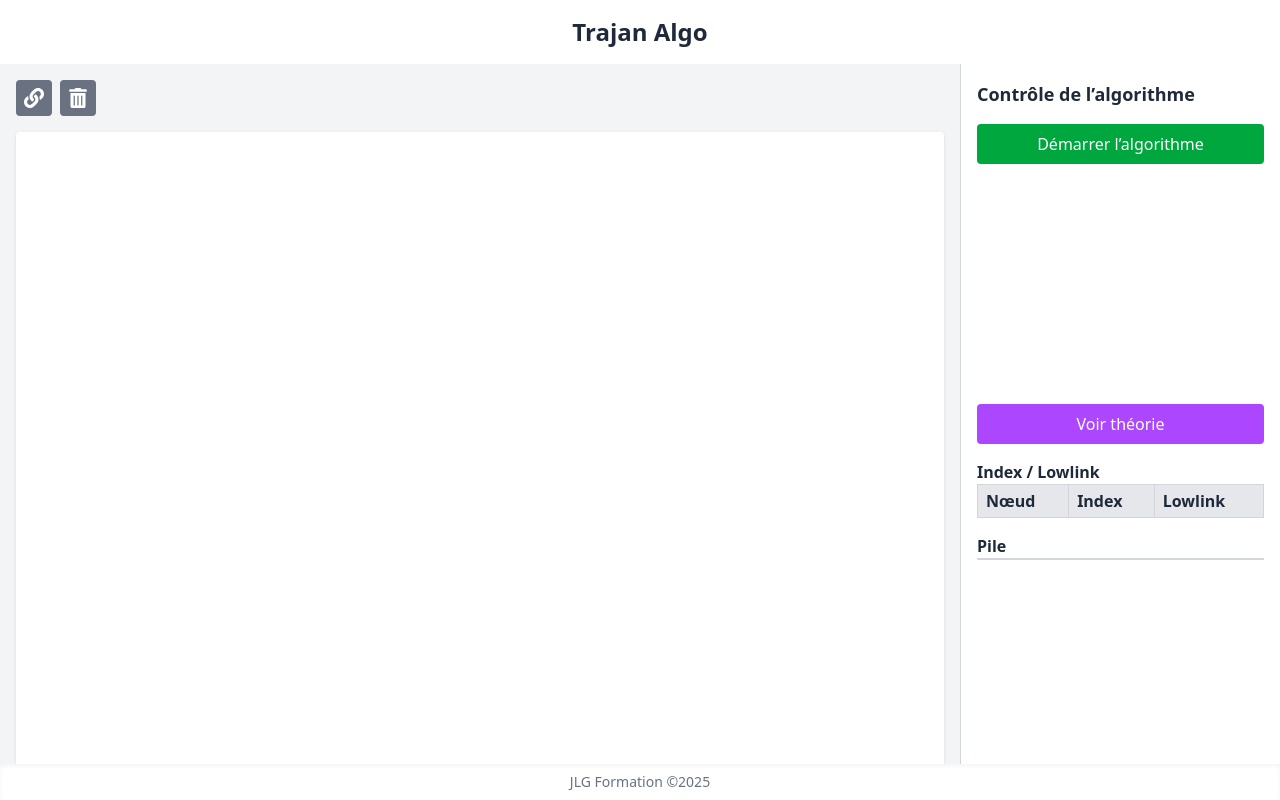
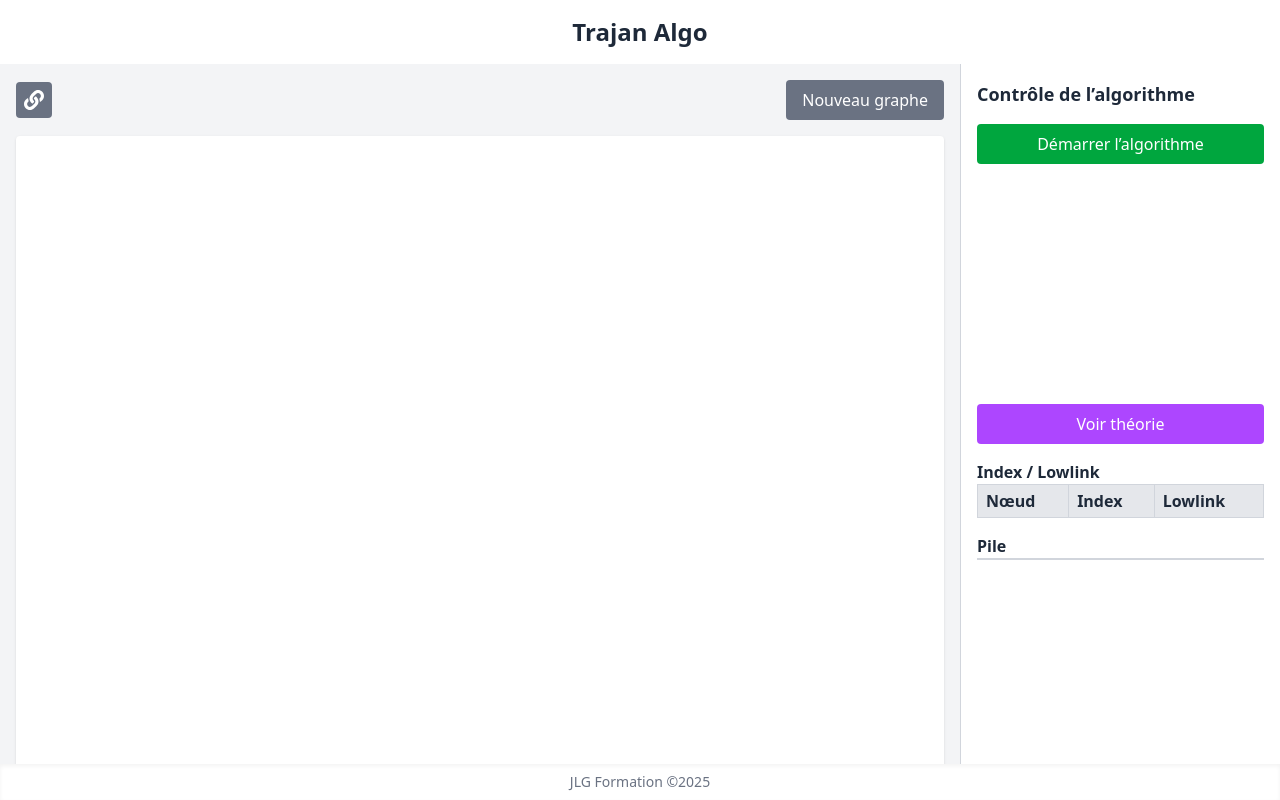
Before and after one commit to jlg-formation/tarjan-algo, a React (Vite) app: page / in a window 1280 px wide. Built offline with nearby package versions, Linux system fonts and the light colour scheme.

Commit message:
feat: update editor toolbar layout
Co-authored-by: OpenAI Codex for JLG <codex@openai.com>

```diff
--- a/src/components/GraphEditorToolbar.tsx
+++ b/src/components/GraphEditorToolbar.tsx
@@ -1,4 +1,4 @@
-import { FaLink, FaTimes, FaTrash, FaTrashAlt } from "react-icons/fa";
+import { FaLink, FaTimes, FaTrash } from "react-icons/fa";
 import { useAlgoStore } from "../store/algoState";
 import { useGraphStore } from "../store/graphStore";
 
@@ -37,9 +37,11 @@ export default function GraphEditorToolbar() {
   })();
 
   // when true, the toolbar shows a cancel icon and the selected source is cleared
-  const isAddingEdge = editMode === "addEdgeStep1" || editMode === "addEdgeStep2";
+  const isAddingEdge =
+    editMode === "addEdgeStep1" || editMode === "addEdgeStep2";
 
   return (
+    <div className="flex w-full items-center justify-between">
       <div className="flex items-center gap-2">
         <button
           className="cursor-pointer rounded bg-gray-500 p-2 text-white disabled:opacity-50"
@@ -70,17 +72,18 @@ export default function GraphEditorToolbar() {
             <FaTrash className="h-5 w-5" />
           </button>
         )}
-      <button
-        className="cursor-pointer rounded bg-gray-500 p-2 text-white disabled:opacity-50"
-        onClick={handleResetGraph}
-        disabled={!editable}
-        aria-label="Effacer graphe"
-      >
-        <FaTrashAlt className="h-5 w-5" />
-      </button>
         {instruction && (
           <p className="ml-2 text-sm text-gray-600">{instruction}</p>
         )}
       </div>
+      <button
+        className="cursor-pointer rounded bg-gray-500 px-4 py-2 text-white disabled:opacity-50"
+        onClick={handleResetGraph}
+        disabled={!editable}
+        aria-label="Nouveau graphe"
+      >
+        Nouveau graphe
+      </button>
+    </div>
   );
 }
```
Lines whose indentation alone changed are shown as unchanged.
